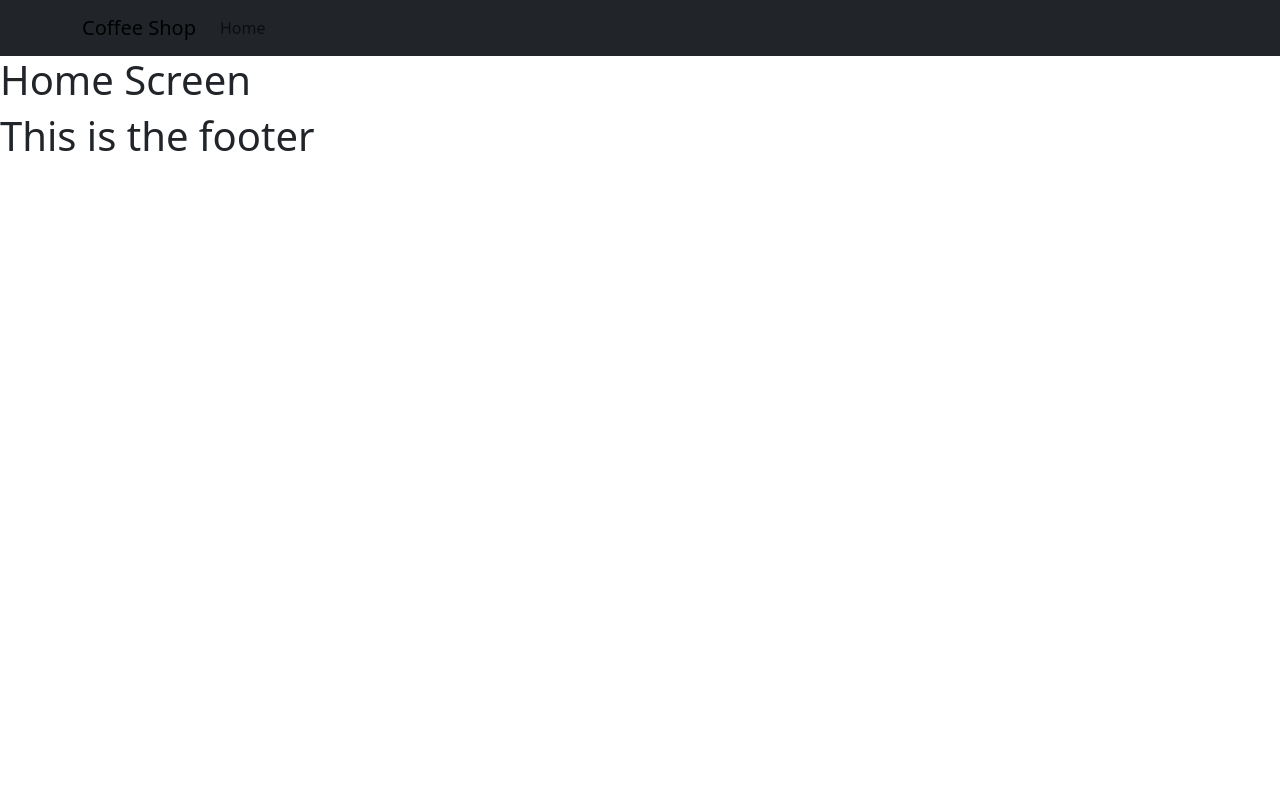
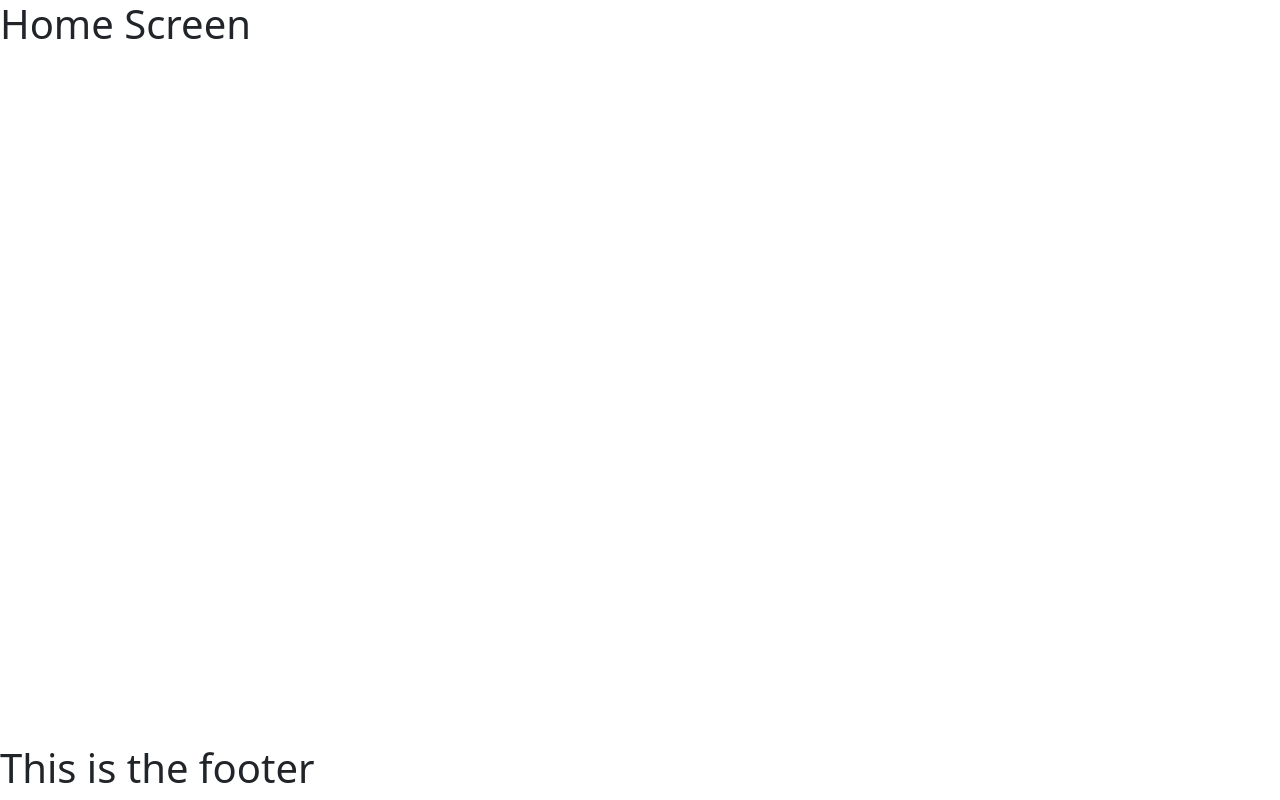
Before and after one commit to KAL17002493/CoffeeShop-App-React, a React (Create React App) app in the folder coffee-shop-app/: page / in a window 1280 px wide. Built offline with nearby package versions, Linux system fonts and the light colour scheme.

Commit message:
Blank project

```diff
--- a/coffee-shop-app/public/index.html
+++ b/coffee-shop-app/public/index.html
@@ -9,6 +9,12 @@
       name="description"
       content="Web site created using create-react-app"
     />
+
+    <script src="https://kit.fontawesome.com/67c15e77b1.js" crossorigin="anonymous"></script>
+
+
+
+
     <link rel="apple-touch-icon" href="%PUBLIC_URL%/logo192.png" />
     <!--
       manifest.json provides metadata used when your web app is installed on a
--- a/coffee-shop-app/src/App.js
+++ b/coffee-shop-app/src/App.js
@@ -9,6 +9,7 @@ import HomeScreen from './Screens/HomeScreen';
 
 //import routing for page navigation
 import {BrowserRouter as Router, Route, Routes} from 'react-router-dom'
+
 
 function App() {
   return (
--- a/coffee-shop-app/src/Components/Footer.jsx
+++ b/coffee-shop-app/src/Components/Footer.jsx
@@ -1,10 +1,13 @@
 import React from 'react'
 
 function Footer() {
+
   return (
-    <div>
+
+    <div className="footer">
         <h1>This is the footer</h1>
     </div>
+
   )
 }
 
--- a/coffee-shop-app/src/Components/Header.jsx
+++ b/coffee-shop-app/src/Components/Header.jsx
@@ -1,22 +1,10 @@
-import React from 'react'
-import {Navbar, Container, Nav} from 'react-bootstrap'
-import {Link} from 'react-router-dom'
+import React, {useState}from 'react'
 
 function Header() {
+
   return (
 
     <div>
-        <Navbar bg="dark" varient="dark">
-            <Container>
-
-                <Navbar.Brand href="#home">Coffee Shop</Navbar.Brand>
-
-                    <Nav className="me-auto">
-                        <Nav.Link as={Link} to="/">Home</Nav.Link>
-                    </Nav>
-
-            </Container>
-        </Navbar>
     </div>
 
   )
--- a/coffee-shop-app/src/Screens/HomeScreen.jsx
+++ b/coffee-shop-app/src/Screens/HomeScreen.jsx
@@ -3,7 +3,13 @@ import React from 'react'
 function HomeScreen() {
   return (
 
-    <h1>Home Screen</h1>
+    <div>
+
+      <h1>Home Screen</h1>
+
+
+    </div>
+
   )
 }
 
--- a/coffee-shop-app/src/index.css
+++ b/coffee-shop-app/src/index.css
@@ -11,3 +11,10 @@ code {
   font-family: source-code-pro, Menlo, Monaco, Consolas, 'Courier New',
     monospace;
 }
+
+.footer{
+    position: absolute;
+    left:0;
+    bottom:0;
+    right:0;
+}
```
Also changed, not shown: coffee-shop-app/public/img/Menu-icon.png (added), 1 other file (tests, documents, lock files or other folders).
